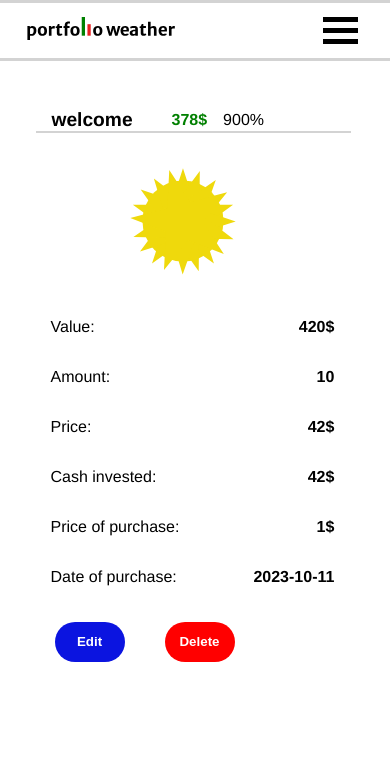
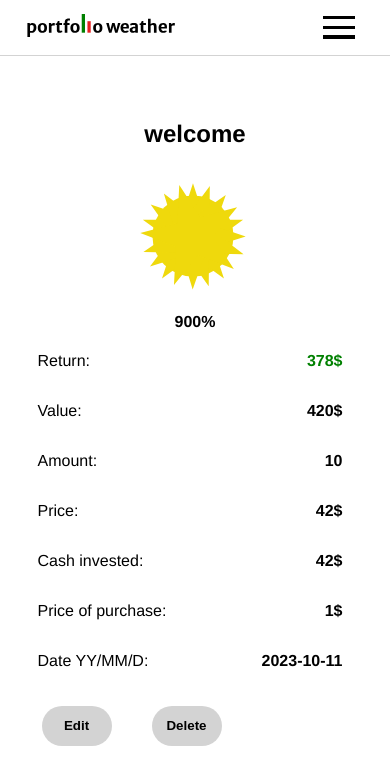
Before and after one commit to jpeipone/React-Firebase-Portfolio, a React (Create React App) app in the folder investors-app/: page /show/investment/123 in a window 390 px wide. Shown: the top 784 px of the page. Built offline with nearby package versions, Linux system fonts and the light colour scheme; no server answers.

Commit message:
upgraded ui

```diff
--- a/investors-app/src/components/Guide/GuideToPortfolio.js
+++ b/investors-app/src/components/Guide/GuideToPortfolio.js
@@ -19,9 +19,6 @@ const GuideToPortfolio = () => {
                   register {">"} log in
                 </button>
               </Link>
-              <p>
-                {">"} manage {">"} view{" "}
-              </p>
             </div>
           </div>
         </div>
--- a/investors-app/src/components/Navigation/NavigationMenuBar.css
+++ b/investors-app/src/components/Navigation/NavigationMenuBar.css
@@ -4,8 +4,7 @@ nav {
   background-color: white;
   align-items: center;
 
-  border-top: 3px solid lightgray;
-  border-bottom: 3px solid lightgray;
+  border-bottom: solid lightgray 1.5px;
   height: 55px;
 }
 
@@ -53,8 +52,8 @@ nav ul li a:hover {
 
 .burger {
   background-color: black;
-  width: 2.2rem;
-  height: 0.3rem;
+  width: 2rem;
+  height: 0.2rem;
 }
 
 @media only screen and (max-width: 690px) {
@@ -75,13 +74,13 @@ nav ul li a:hover {
     z-index: 10;
     flex-flow: column nowrap;
     width: 2.2rem;
-    height: 2rem;
+    height: 1.8rem;
     margin-right: 2rem;
     cursor: pointer;
   }
 
   .hamburger-links {
-    background-color: beige;
+    background-color: #f9f9f9;
     color: black;
     width: 100%;
     display: flex;
@@ -106,21 +105,21 @@ nav ul li a:hover {
     position: relative;
     width: 30px;
     height: 30px;
-    margin-right: 0.5rem;
+    margin-right: 1.5rem;
     cursor: pointer;
   }
   .hamburger-x:after {
     position: absolute;
-    height: 30px;
-    border-left: 4px solid black;
+    height: 25px;
+    border-left: 3px solid black;
     transform: rotate(45deg);
     content: "";
   }
 
   .hamburger-x:before {
     position: absolute;
-    height: 30px;
-    border-left: 4px solid black;
+    height: 25px;
+    border-left: 3px solid black;
     transform: rotate(-45deg);
     content: "";
   }
--- a/investors-app/src/components/Pages/investmentPage/InvestmentPage.css
+++ b/investors-app/src/components/Pages/investmentPage/InvestmentPage.css
@@ -1,54 +1,54 @@
 .container-data {
   background-color: white;
-  margin-top: 3rem;
-  margin-bottom: 1rem;
-  position: absolute;
-  left: 10%;
-  width: 1000px;
+  margin-top: 2rem;
+  margin-bottom: 2rem;
+
+  max-width: 700px;
   border-radius: 25px;
-  border: 2px solid lightgray;
+
+  display: flex;
+  flex-direction: column;
+  justify-content: center;
+  align-items: center;
+  margin-left: auto;
+  margin-right: auto;
 }
 
 .name-return__row {
-  margin: 25px;
   display: flex;
+  margin-left: auto;
+  margin-right: auto;
   align-items: center;
-  width: 900px;
-  border-bottom: 2px solid lightgray;
+  justify-content: space-evenly;
 }
 
 .name-hd__data {
-  width: 200px;
   font-size: 1.8rem;
   font-weight: bold;
   margin-top: 2rem;
-  margin-left: 3rem;
 }
 
 .positive__return {
-  font-size: 1.8rem;
+  font-size: 1.5rem;
   font-weight: bold;
-  margin-top: 2rem;
-  margin-left: 3rem;
+
   color: green;
 }
 .negative__return {
-  font-size: 1.8rem;
+  font-size: 1.5rem;
   font-weight: bold;
-  margin-top: 2rem;
-  margin-left: 3rem;
+
   color: red;
 }
 
 .roi__return {
   font-size: 1.5rem;
   font-weight: bold;
-  margin-top: 2rem;
-  margin-left: 3rem;
 }
 
 .image-data-container {
   display: flex;
+  flex-direction: column;
 }
 
 .image-investment {
@@ -56,13 +56,14 @@
 }
 
 .w-img {
-  width: 300px;
-  margin-right: 100px;
-  margin-left: 50px;
+  width: 200px;
+  display: flex;
+  margin-left: auto;
+  margin-right: auto;
 }
 
 .data-colum {
-  width: 400px;
+  margin-right: 10px;
 }
 .investment-wrapper {
   display: flex;
@@ -70,7 +71,7 @@
 }
 
 .investment__label {
-  width: 400px;
+  width: 280px;
   font-size: 1rem;
 }
 
@@ -78,15 +79,16 @@
   font-size: 1.2rem;
   width: 200px;
   font-weight: bold;
+  text-align: right;
 }
 
 .investment-edit__btn {
   width: 70px;
   height: 40px;
-  background-color: #0b14e0;
+  background-color: lightgray;
   border-radius: 25px;
   border: none;
-  color: white;
+  color: black;
   font-weight: bold;
   margin: 20px;
 }
@@ -94,96 +96,55 @@
 .investment-delete__btn {
   width: 70px;
   height: 40px;
-  background-color: red;
+  background-color: lightgrey;
   border-radius: 25px;
   border: none;
-  color: white;
+  color: black;
   font-weight: bold;
   margin: 20px;
 }
 
 @media only screen and (max-width: 1200px) {
-  .container-data {
-    width: 750px;
-    margin-top: 1rem;
+  .investment__label {
+    width: 200px;
   }
   .name-return__row {
-    width: 600px;
-  }
-  .w-img {
-    width: 150px;
-    margin-right: 40px;
-    margin-left: 50px;
-  }
-
-  .data-colum {
-    margin-left: 5px;
-  }
-}
-
-@media only screen and (max-width: 900px) {
-  .container-data {
-    width: 90%;
-    left: 5%;
-  }
-  .name-return__row {
-    width: 400px;
+    max-width: 500px;
     margin: 0.3rem;
-    margin-left: 2rem;
   }
   .name-hd__data {
     font-size: 1.5rem;
-    width: 120px;
+
     font-weight: bold;
-    margin-left: 1rem;
   }
 
   .positive__return {
     font-size: 1.5rem;
-
-    margin-left: 2rem;
   }
   .negative__return {
     font-size: 1.5rem;
-
-    margin-left: 1rem;
   }
 
   .roi__return {
     font-size: 1.5rem;
     font-weight: bold;
-    margin-top: 2rem;
-    margin-left: 3rem;
   }
   .image-data-container {
     flex-direction: column;
   }
-  .data-colum {
-    margin-left: 10%;
-  }
+
   .w-img {
     width: 150px;
-    margin-left: 90px;
   }
 }
 
-@media only screen and (max-width: 540px) {
+@media only screen and (max-width: 740px) {
   .container-data {
-    width: 90%;
-    left: 5%;
     border: none;
   }
 
   .name-return__row {
-    width: 90%;
-    margin-left: 1rem;
     margin-top: 0rem;
-  }
-
-  .name-hd__data {
-    font-size: 1.2rem;
-    font-weight: bold;
-    margin-left: 1rem;
   }
 
   .positive__return {
@@ -198,8 +159,6 @@
   }
   .roi__return {
     font-size: 1rem;
-    font-weight: normal;
-    margin-left: 1rem;
   }
   .investment__label {
     width: 165px;
@@ -214,10 +173,5 @@
   }
   .w-img {
     width: 150px;
-    margin-left: 90px;
-  }
-  .data-colum {
-    margin-left: 15px;
-    width: 90%;
   }
 }
--- a/investors-app/src/components/Pages/investmentPage/InvestmentPage.js
+++ b/investors-app/src/components/Pages/investmentPage/InvestmentPage.js
@@ -40,35 +40,8 @@ const InvestmentPage = () => {
       <div className="container-data">
         <div className="name-return__row">
           <div className="name-hd__data">{findInvestment?.name} </div>
-          <div
-            className={
-              findInvestment?.value - findInvestment?.cashInvested > 0
-                ? "positive__return"
-                : "negative__return"
-            }
-          >
-            {Number(
-              parseFloat(
-                (findInvestment?.value - findInvestment?.cashInvested).toFixed(
-                  2
-                )
-              )
-            )}
-            $
-          </div>
-          <div className="roi__return">
-            {Number(
-              parseFloat(
-                (
-                  ((findInvestment?.value - findInvestment?.cashInvested) /
-                    findInvestment?.cashInvested) *
-                  100
-                ).toFixed(2)
-              )
-            )}
-            %
-          </div>
         </div>
+
         <div className="image-data-container">
           <div className="image-investment">
             {findInvestment?.value - findInvestment?.cashInvested > 0 ? (
@@ -81,7 +54,44 @@ const InvestmentPage = () => {
               />
             )}
           </div>
+          <div className="name-return__row">
+            <div className="roi__return">
+              {Number(
+                parseFloat(
+                  (
+                    ((findInvestment?.value - findInvestment?.cashInvested) /
+                      findInvestment?.cashInvested) *
+                    100
+                  ).toFixed(2)
+                )
+              )}
+              %
+            </div>
+          </div>
           <div className="data-colum">
+            <div className="investment-wrapper">
+              <label className="investment__label">Return:</label>
+              <div className="investment__data">
+                <div
+                  className={
+                    findInvestment?.value - findInvestment?.cashInvested > 0
+                      ? "positive__return"
+                      : "negative__return"
+                  }
+                >
+                  {Number(
+                    parseFloat(
+                      (
+                        findInvestment?.value - findInvestment?.cashInvested
+                      ).toFixed(2)
+                    )
+                  )}
+                  $
+                </div>
+              </div>
+            </div>
+
+            {/*  return and value */}
             <div className="investment-wrapper">
               <label className="investment__label">Value:</label>
               <div className="investment__data">{findInvestment?.value}$</div>
@@ -106,7 +116,7 @@ const InvestmentPage = () => {
               <div className="investment__data">{findInvestment?.cost}$</div>
             </div>
             <div className="investment-wrapper">
-              <label className="investment__label">Date of purchase:</label>
+              <label className="investment__label">Date YY/MM/D:</label>
 
               <div className="investment__data">
                 {findInvestment?.boughtDate}
@@ -135,6 +145,7 @@ const InvestmentPage = () => {
           </div>
         </div>
       </div>
+      <br />
     </div>
   );
 };
--- a/investors-app/src/components/PortfolioSummary/PortfolioAssetsSummary.css
+++ b/investors-app/src/components/PortfolioSummary/PortfolioAssetsSummary.css
@@ -27,7 +27,8 @@
   margin-left: 4rem;
 }
 
-@media only screen and (max-width: 1400px) {
+/* @media only screen and (max-width: 1400px) { */
+@media only screen and (max-width: 1800px) {
   .portfolio-assets-container {
     width: 340px;
     flex-direction: column;
--- a/investors-app/src/components/PortfolioSummary/PortfolioValueSummary.css
+++ b/investors-app/src/components/PortfolioSummary/PortfolioValueSummary.css
@@ -77,7 +77,7 @@
   margin-bottom: 1rem;
 }
 
-@media only screen and (max-width: 1400px) {
+@media only screen and (max-width: 1800px) {
   .summary-container {
     width: 340px;
   }
--- a/investors-app/src/components/TableAssets/TableAssets.js
+++ b/investors-app/src/components/TableAssets/TableAssets.js
@@ -32,7 +32,7 @@ const TableAssets = () => {
   };
 
   return (
-    <div>
+    <div className="table-investments-container">
       <div className="table-assets-container">
         <div className="asset-row">
           <div className="asset__hd">name</div>
--- a/investors-app/src/firebaseConfig.js
+++ b/investors-app/src/firebaseConfig.js
@@ -22,7 +22,7 @@ const firebaseConfig = {
 export const app = initializeApp(firebaseConfig);
 const analytics = getAnalytics(app);
 
-//Authentication exportt
+//Authentication export
 export const auth = getAuth(app);
 
 //Firestore db export
--- a/investors-app/src/index.css
+++ b/investors-app/src/index.css
@@ -1,13 +1,6 @@
 body {
   margin: 0;
-  font-family: -apple-system, BlinkMacSystemFont, 'Segoe UI', 'Roboto', 'Oxygen',
-    'Ubuntu', 'Cantarell', 'Fira Sans', 'Droid Sans', 'Helvetica Neue',
-    sans-serif;
+
   -webkit-font-smoothing: antialiased;
   -moz-osx-font-smoothing: grayscale;
 }
-
-code {
-  font-family: source-code-pro, Menlo, Monaco, Consolas, 'Courier New',
-    monospace;
-}
```
Also changed, not shown: investors-app/src/components/Guide/GuideToPortfolio.css (+4 -6 lines), investors-app/src/components/Pages/HomePage.css (+8 -4 lines), investors-app/src/components/TableAssets/TableAssets.css (+14 -6 lines).
